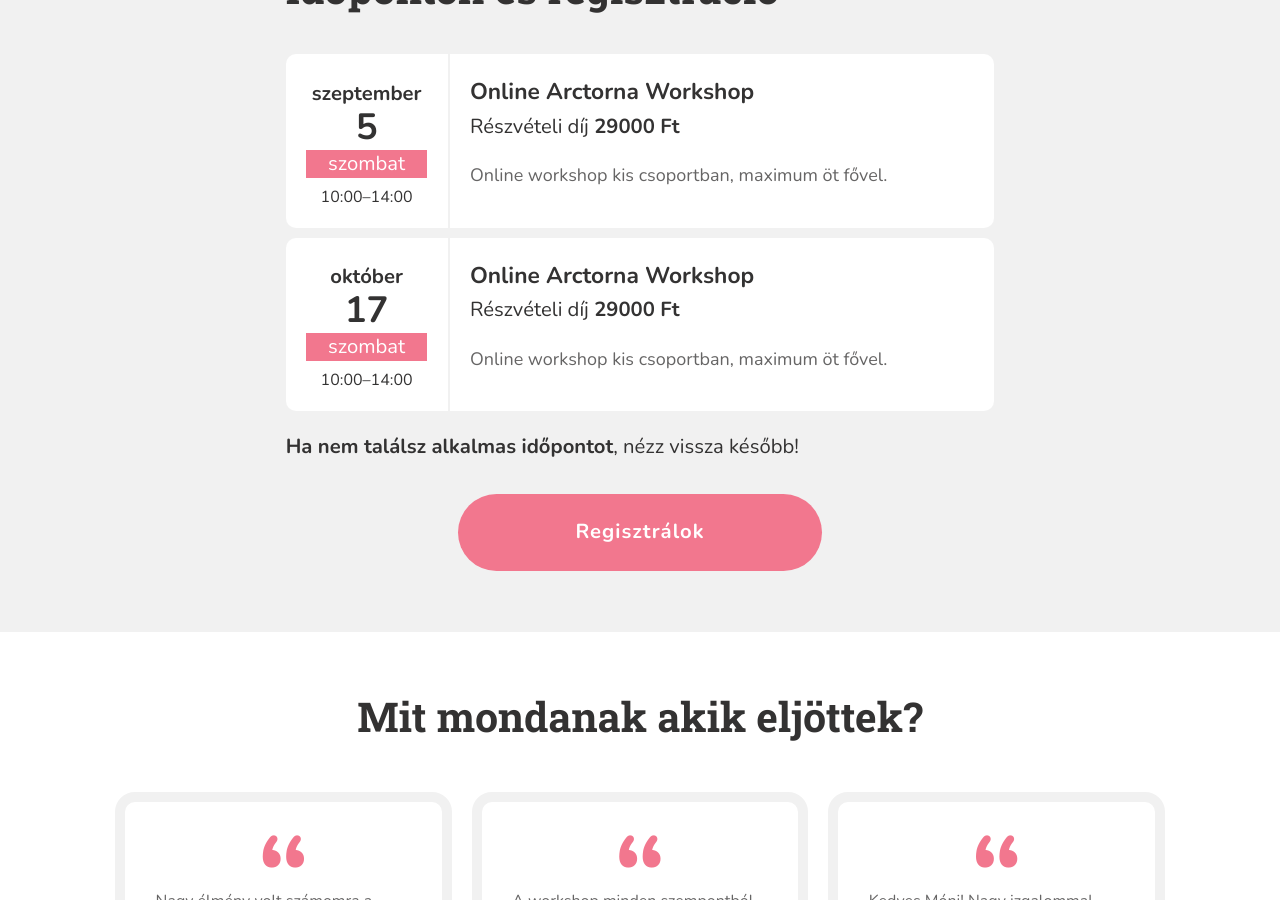
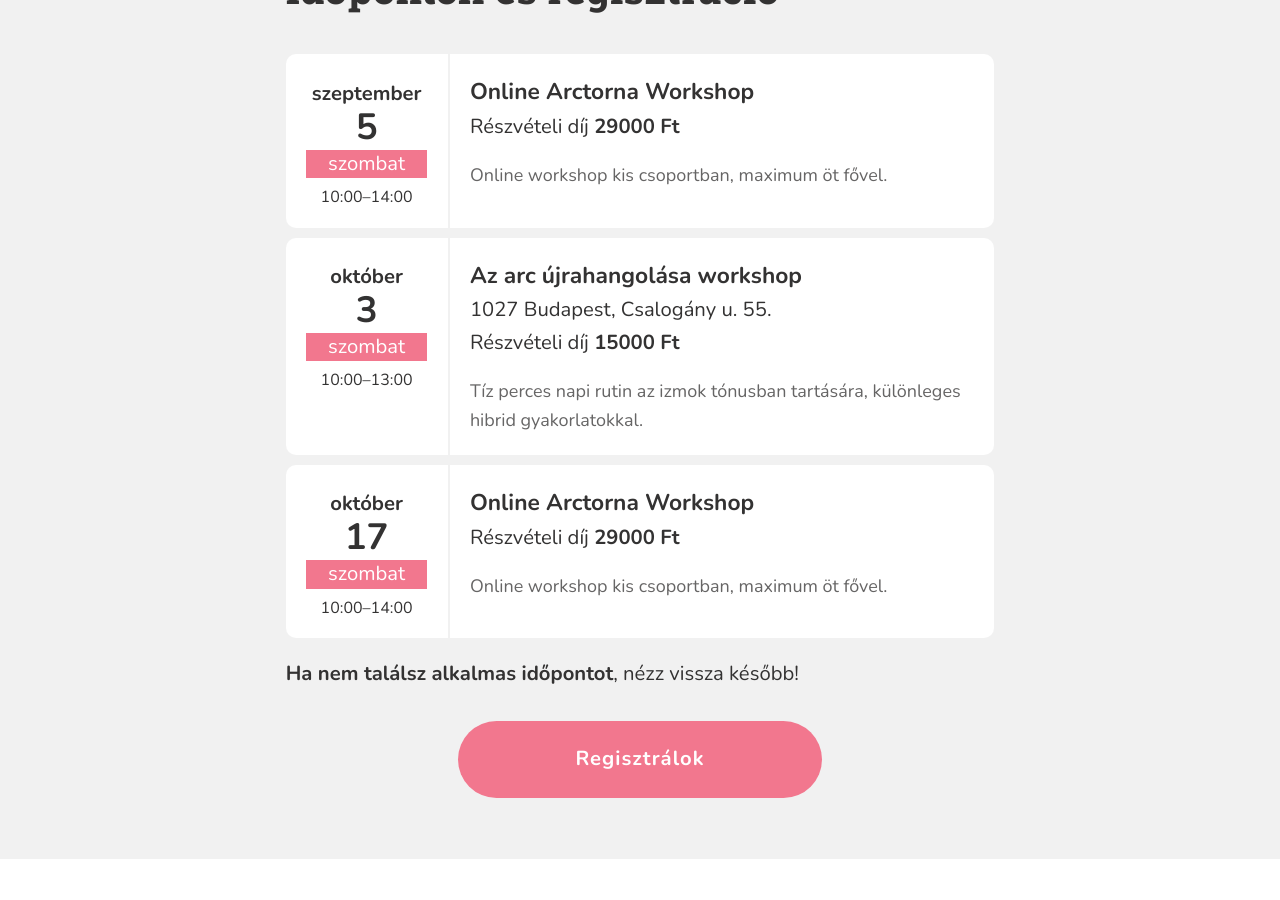
Before and after one commit to monikamudra/arctorna, a Jekyll site: the page built from workshop.md, in a window 1280 px wide and 900 px high, scrolled down 2199 px. Built offline with Jekyll 4.4.1, drawn with Linux system fonts in a browser that asks for light colours.

Commit message:
Update workshop event

```diff
--- a/_data/workshop.yaml
+++ b/_data/workshop.yaml
@@ -58,6 +58,16 @@ events:
     price: 29000
     full: false
 
+  - date: 2026-10-3-T10:00
+    start: "10:00"
+    end: "13:00"
+    title: Az arc újrahangolása workshop
+    description: >-
+      Tíz perces napi rutin az izmok tónusban tartására, különleges hibrid gyakorlatokkal.
+    address: 1027 Budapest, Csalogány u. 55.
+    price: 15000
+    full: false
+
   - date: 2026-10-17-T10:00
     start: "10:00"
     end: "14:00"
```
